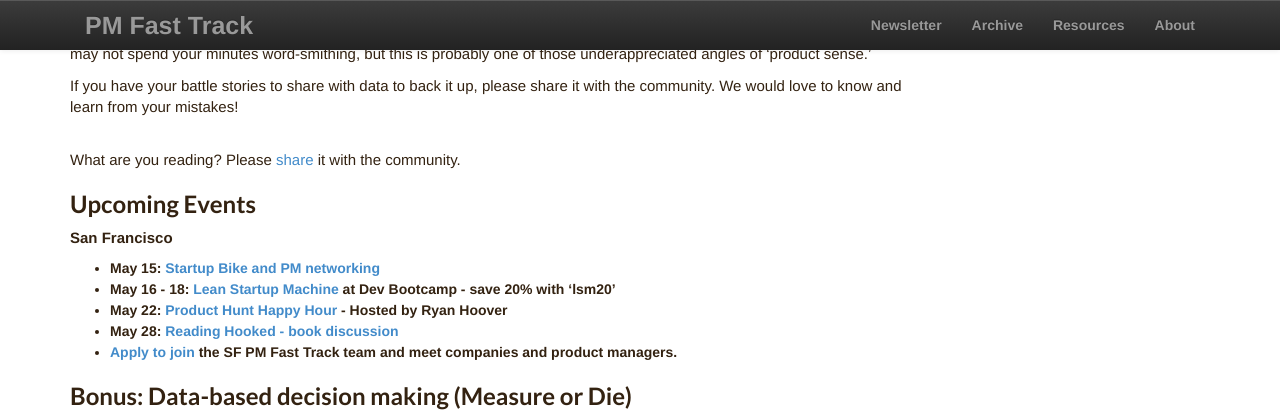
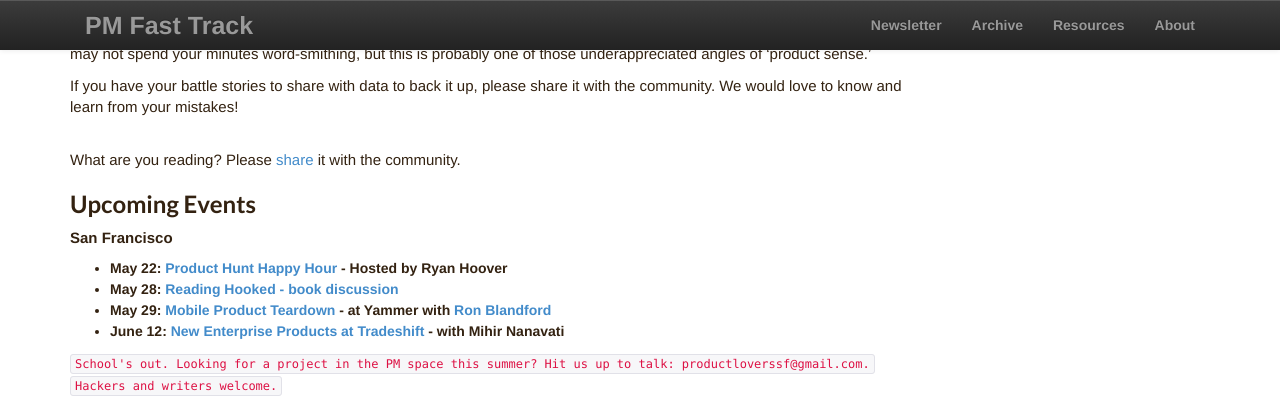
Before and after one commit to productmanagers/productmanagers.github.io, a Jekyll site: the page built from blog/_posts/2014-05-20-weekly07.md, in a window 1280 px wide and 900 px high, scrolled down 1582 px, cut to the strip 0-416 px from the top of the window. Built offline with Jekyll 4.4.1, drawn with Linux system fonts in a browser that asks for light colours; nearby versions of some CDN libraries; comment, search, counter and statistics services are not loaded.

Commit message:
revision

```diff
--- a/blog/_posts/2014-05-20-weekly07.md
+++ b/blog/_posts/2014-05-20-weekly07.md
@@ -58,11 +58,13 @@
 ###Upcoming Events
 __San Francisco__
 
-* May 15: [Startup Bike and PM networking](http://www.meetup.com/ProductManagementFastTrack/events/180671052/)
-* May 16 - 18: [Lean Startup Machine](http://goo.gl/1JzrEM) at Dev Bootcamp - save 20% with 'lsm20'
 * May 22: [Product Hunt Happy Hour](http://goo.gl/HDLcNS) - Hosted by Ryan Hoover
 * May 28: [Reading Hooked - book discussion](http://goo.gl/aRnB8i)
-* [Apply to join](http://goo.gl/PDWGRI) the SF PM Fast Track team and meet companies and product managers.
+* May 29: [Mobile Product Teardown](http://www.meetup.com/ProductManagementFastTrack/events/182737312/) - at Yammer with [Ron Blandford](https://www.linkedin.com/pub/ron-blandford/1/320/793)
+* June 12: [New Enterprise Products at Tradeshift](http://www.meetup.com/ProductManagementFastTrack/events/182734212/) - with Mihir Nanavati
+
+`School's out. Looking for a project in the PM space this summer? Hit us up to talk: productloverssf@gmail.com.`
+`Hackers and writers welcome.`
 
 ###Bonus: Data-based decision making (Measure or Die)
 
```
